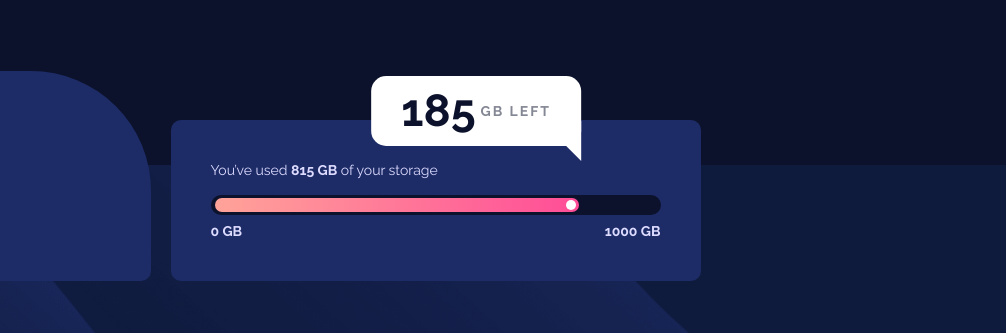
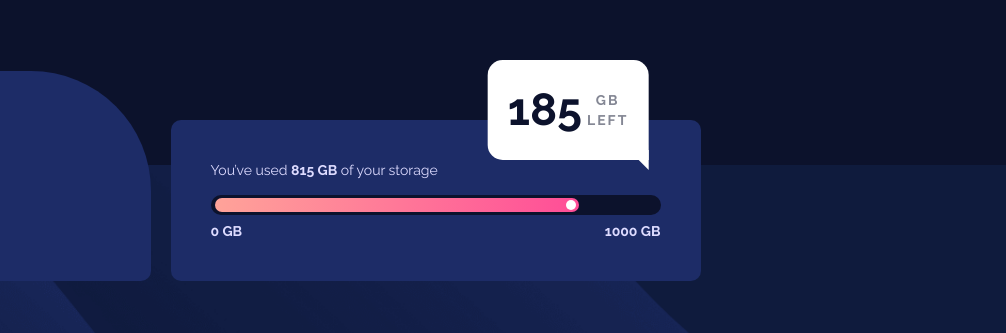
Before and after one commit to anaapezteguia/data-storage-component, a plain HTML site: page index.html in a window 1536 px wide. Shown: the part 187-520 px from the top of the page, 530-1536 px from the left. Drawn offline with Linux system fonts and the light colour scheme.

Commit message:
Update Gb left bubble positioning

```diff
--- a/index.html
+++ b/index.html
@@ -44,7 +44,6 @@
             <div class="dataStorage__availableSpace">
               <span class="number">185</span>
               <span class="gbLeft">GB Left</span>
-              <div class="triangle"></div>
             </div>
           </div>
           <div class="dataStorage__progressBarBg">
--- a/sass/main.scss
+++ b/sass/main.scss
@@ -97,6 +97,7 @@ body {
 .dataStorage {
   padding: 40px;
   text-align: center;
+  position: relative;
   @media all and (min-width: 1440px) {
     align-self: flex-end;
     width: 100%;
@@ -112,19 +113,32 @@ body {
   &__availableSpace {
     background-color: white;
     border-radius: 15px;
-    align-self: center;
     display: flex;
-    padding: 25px 30px;
     justify-content: center;
+    align-items: center;
+    padding: 30px 20px;
     font-weight: 700;
     position: absolute;
     left: 50%;
-    bottom: 25%;
+    top: 100%;
     transform: translate(-50%, -50%);
+    width: fit-content;
     @media all and (min-width: 1440px) {
-      position: absolute;
-      left: 65.5%;
-      bottom: 54%;
+      top: -10px;
+      left: 75%;
+      border-bottom-right-radius: 0;
+      padding: 30px 0 30px 20px;
+      &::after {
+        content: '';
+        display: block;
+        width: 0;
+        height: 0;
+        border-bottom: 20px solid transparent;
+        border-right: 20px solid white;
+        position: relative;
+        top: 50px;
+        right: 0;
+      }
     }
     .number {
       color: $darkest;
@@ -136,20 +150,19 @@ body {
       margin-left: 5px;
       letter-spacing: 2px;
     }
-    .triangle {
-      display: none;
-      @media all and (min-width: 1440px) {
-        display: block;
-        width: 0;
-        height: 0;
-        border-top: 20px solid transparent;
-        border-bottom: 20px solid transparent;
-        border-right: 20px solid white;
-        position: absolute;
-        top: 45px;
-        right: 0;
-      }
-    }
+    // .triangle {
+    //   display: none;
+    //   @media all and (min-width: 1440px) {
+    //     display: block;
+    //     width: 0;
+    //     height: 0;
+    //     border-bottom: 20px solid transparent;
+    //     border-right: 20px solid white;
+    //     position: relative;
+    //     top: 50px;
+    //     right: -18px;
+    //   }
+    // }
   }
   &__progressBarBg {
     width: 100%;
```
Also changed, not shown: styles/main.css, 1 other file.
